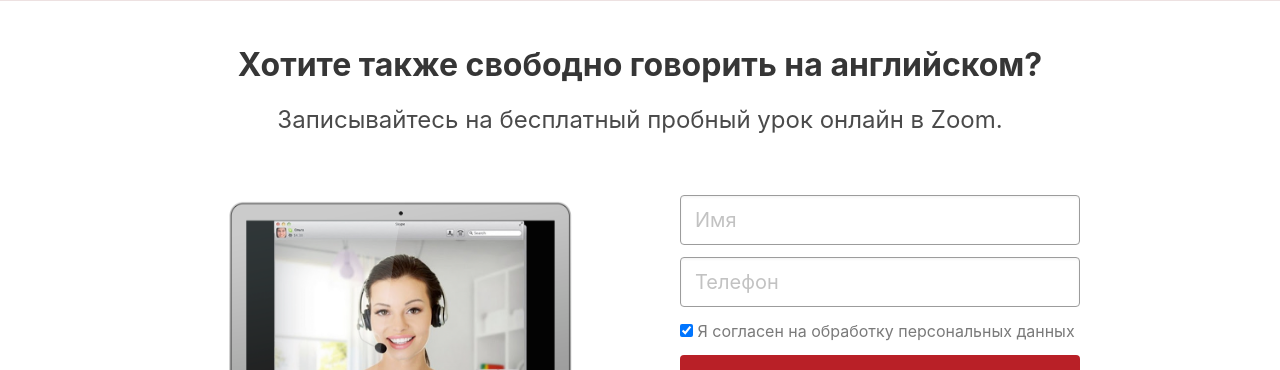
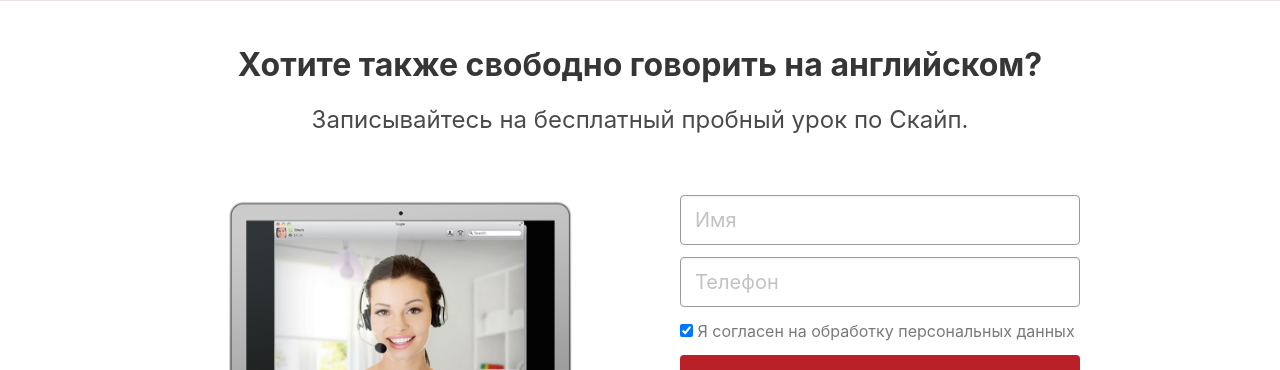
Before and after one commit to sayyesschool/sayyes-skype, a PHP site: page /dev1/ in a window 1280 px wide. Shown: the part 6130-6500 px from the top of the page. Run offline with PHP 8.4, Linux system fonts and the light colour scheme; some libraries are stand-ins or nearby versions.

Commit message:
Update dev1 index

```diff
--- a/dev1/index.php
+++ b/dev1/index.php
@@ -485,7 +485,7 @@ $utm_content = isset($_GET['utm_content']) ? $_GET['utm_content'] : null;
                 <div class="container">
                     <h2 class="title">Хотите также свободно говорить на английском?</h2>
 
-                    <p class="subtitle">Записывайтесь на бесплатный пробный урок онлайн в Zoom.</p>
+                    <p class="subtitle">Записывайтесь на бесплатный пробный урок по Скайп.</p>
 
                     <div class="columns">
                         <div class="column">
```
